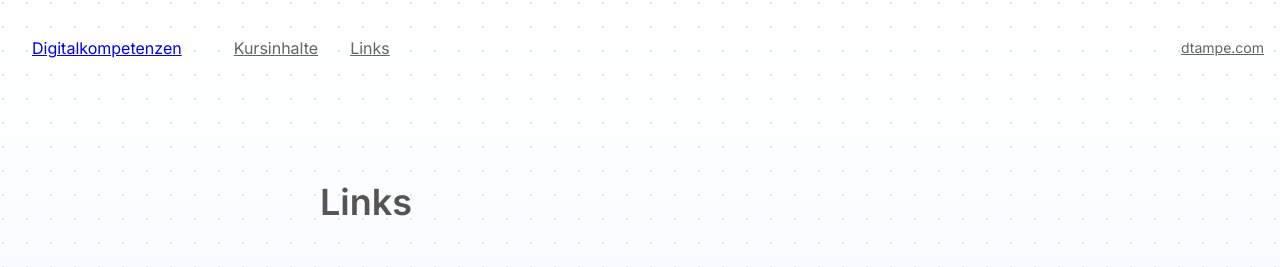
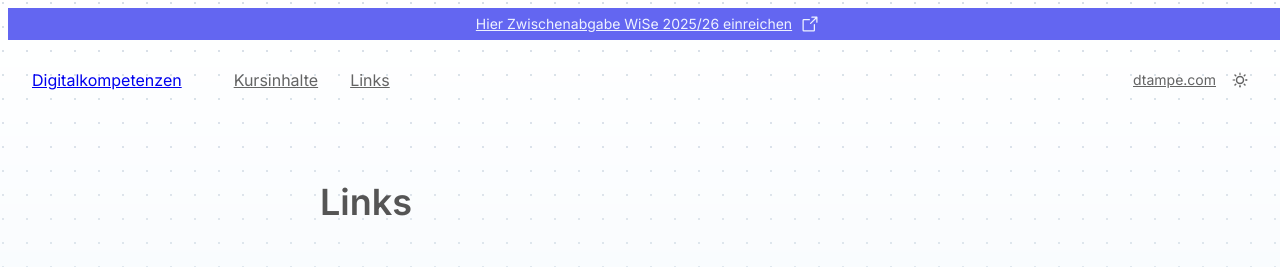
Before and after one commit to SuddenDev/webkurs-301, an Astro site: page /links in a window 1280 px wide. Shown: the top 267 px of the page. Built offline with nearby package versions, Linux system fonts and the light colour scheme; Astro itself is replaced by a stand-in of ours; a web font is replaced by a local one.

Commit message:
feat: add announcement banner with google form

```diff
--- a/src/components/Header.vue
+++ b/src/components/Header.vue
@@ -51,8 +51,21 @@ onMounted(() => {
 <template>
   <header
     id="site-header" :class="{ 'header-bg-blur': scroll > 20 }" view-transition-name="site-header"
-    class="!fixed bg-transparent z-899 w-screen h-20 px-6 flex items-center relative gap-4 md:gap-6"
+    class="!fixed bg-transparent z-899 w-screen "
   >
+    <!-- announcement -->
+    <div class="announcement w-full text-center bg-indigo-500  dark:bg-indigo-600">
+      <a
+        class="inline-flex gap-2 items-center transition-color py-1.5 px-4 text-sm text-indigo-50!  hover:(underline dark:text-white)"
+        href="https://forms.gle/8wJ1mc4Z7oV3e7pbA" target="_blank"
+      >
+        Hier Zwischenabgabe WiSe 2025/26 einreichen
+        <div class="size-5 i-ph-arrow-square-out" />
+      </a>
+    </div>
+
+    <!-- main header -->
+    <div class="px-6 h-20 flex items-center relative gap-4 md:gap-6">
       <!-- Site name on the left -->
       <div class="flex items-center">
         <a href="/" class="hidden sm:inline-block" aria-label="Header Logo">
@@ -62,29 +75,28 @@ onMounted(() => {
           Dig.Kom.
         </a>
       </div>
-
       <!-- Navigation links in the center -->
       <div class="flex-1 flex justify-end md:(justify-start)">
         <nav class="flex gap-x-4 sm:gap-x-2 md:(pl-4 b-l border-main)">
           <a
             v-for="link in navLinks" :key="link.text" :aria-label="`${link.text}`" :target="getLinkTarget(link.href)"
             :href="link.href"
-          class="text-link opacity-70 hover:opacity-100 transition-all duration-200 cursor-pointer sm:(py-2 px-3) rounded-lg hover:bg-black/10 hover:dark:bg-slate-600/40 backdrop-blur-xl"
+            class="flex items-center gap-2 text-link opacity-70 hover:opacity-100 transition-all duration-200 cursor-pointer sm:(py-2 px-3) rounded-lg hover:bg-black/10 hover:dark:bg-slate-600/40 backdrop-blur-xl"
           >
             {{ link.text }}
+            <!-- <div v-if="link.icon" class="size-5" :class="link.icon" /> -->
           </a>
         </nav>
       </div>
-
       <!-- Website link and theme toggle on the right -->
       <div class="flex gap-x-4 items-center md:pr-4">
         <a
           v-for="link in socialLinks" :key="link.text" :aria-label="`${link.text}`"
-        :class="`${link.icon === '' ? 'text-sm' : 'link-icon'} hidden sm:inline-block`" class="nav-link" :target="getLinkTarget(link.href)"
-        :href="link.href"
+          :class="`${link.icon === '' ? 'text-sm' : 'link-icon'} hidden sm:inline-block`" class="nav-link"
+          :target="getLinkTarget(link.href)" :href="link.href"
         >{{ link.icon === "" ? link.text : "" }}</a>
-
         <ThemeToggle />
+      </div>
     </div>
   </header>
 </template>
--- a/uno.config.ts
+++ b/uno.config.ts
@@ -49,5 +49,6 @@ export default defineConfig({
   transformers: [transformerDirectives(), transformerVariantGroup()],
   safelist: [
     'i-ph-globe',
+    'i-ph-arrow-square-out',
   ],
 })
```
Lines whose indentation alone changed are shown as unchanged.
